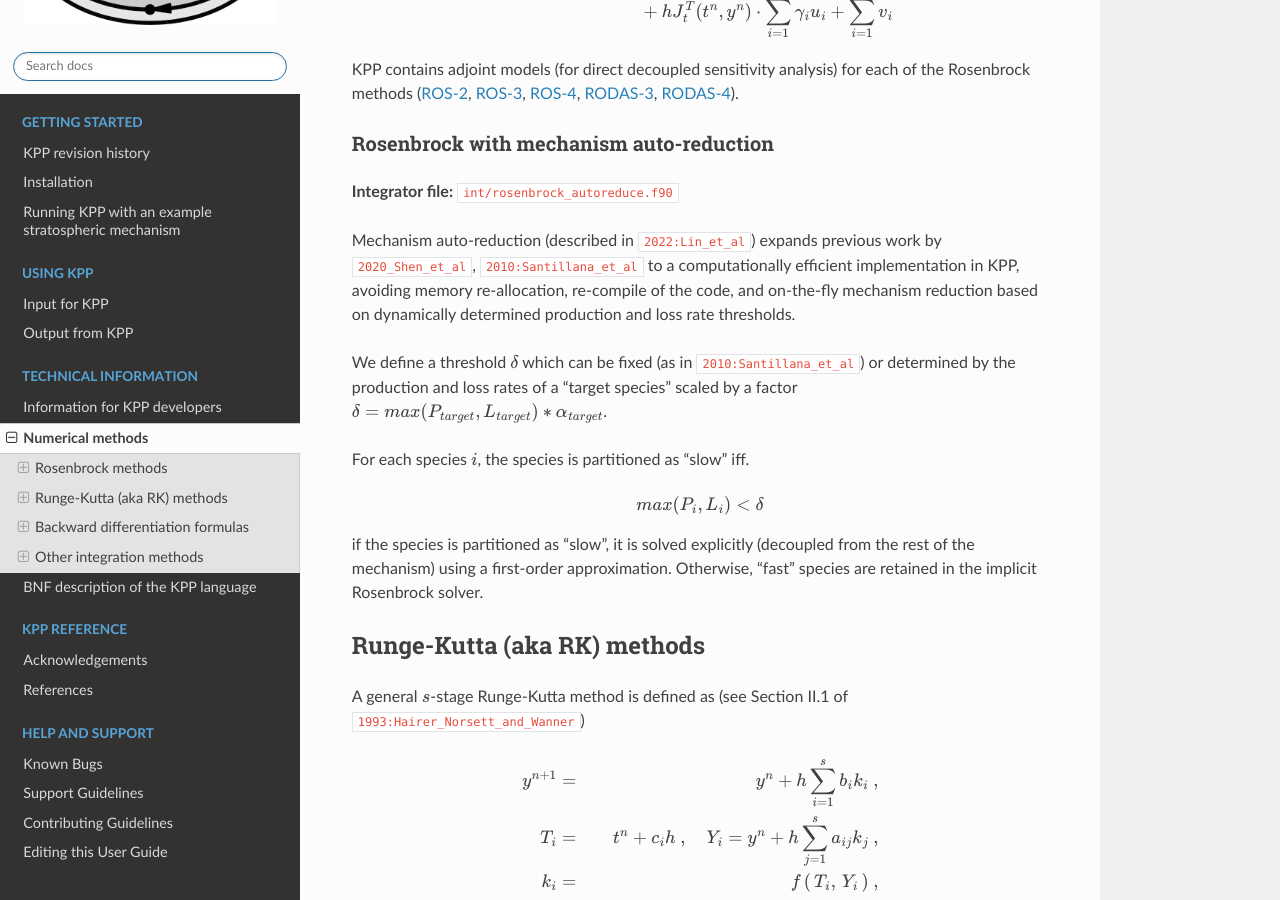
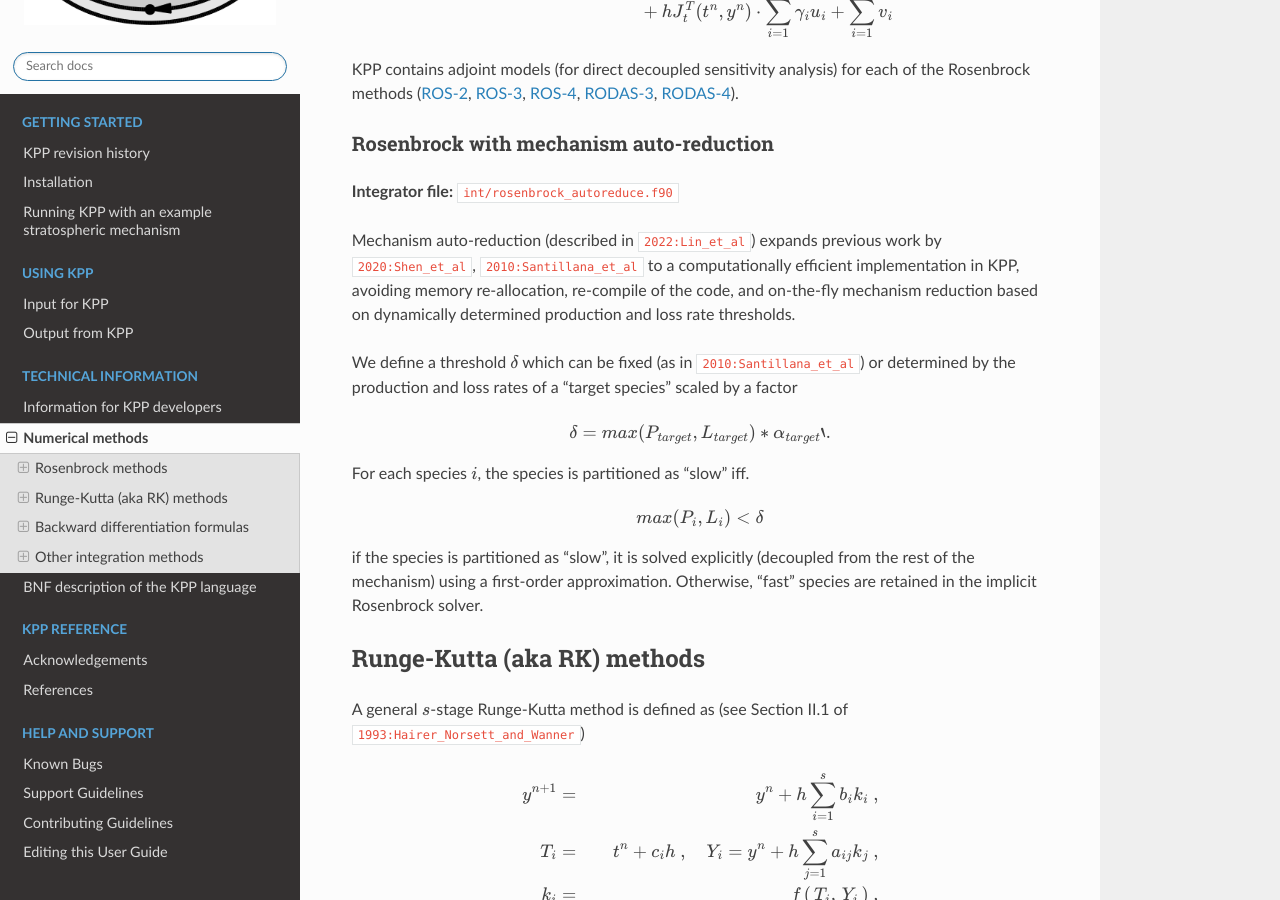
Before and after one commit to KineticPreProcessor/KPP, a Sphinx documentation site: the page built from docs/source/tech_info/07_numerical_methods.rst, in a window 1280 px wide and 900 px high, scrolled down 4961 px. Built offline with Sphinx 7.4.7 and the Read the Docs theme 2.0.0, drawn with Linux system fonts in a browser that asks for light colours; cross-references to code outside the pages are shown as plain code.

Commit message:
Minor documenation updates
docs/source/citations/kpp.bib
- Updated formatting

docs/source/tech_info/07_numerical_methods.rst
- Fixed typo (2020_Shen_et_al should be 2020:Shen_et_al)
- Centered the delta equation
- Other minor formatting updates

docs/source/using_kpp/04_input_for_kpp.rst
- Minor formatting updates

Signed-off-by: Bob Yantosca <yantosca@seas.harvard.edu>

```diff
--- a/docs/source/tech_info/07_numerical_methods.rst
+++ b/docs/source/tech_info/07_numerical_methods.rst
@@ -343,17 +343,35 @@ Rosenbrock with mechanism auto-reduction
 
 **Integrator file:** :file:`int/rosenbrock_autoreduce.f90`
 
-Mechanism auto-reduction (described in :cite:`2022:Lin_et_al`) expands previous work by :cite:`2020_Shen_et_al`, :cite:`2010:Santillana_et_al` to a computationally efficient implementation in KPP, avoiding memory re-allocation, re-compile of the code, and on-the-fly mechanism reduction based on dynamically determined production and loss rate thresholds.
+Mechanism auto-reduction (described in :cite:`2022:Lin_et_al`) expands
+previous work by :cite:`2020:Shen_et_al`,
+:cite:`2010:Santillana_et_al` to a computationally efficient
+implementation in KPP, avoiding memory re-allocation, re-compile of
+the code, and on-the-fly mechanism reduction based on dynamically
+determined  production and loss rate thresholds.
 
-We define a threshold :math:`\delta` which can be fixed (as in :cite:`2010:Santillana_et_al`) or determined by the production and loss rates of a "target species" scaled by a factor :math:`\delta = max(P_{target}, L_{target}) * \alpha_{target}`.
+We define a threshold :math:`\delta` which can be fixed (as in
+:cite:`2010:Santillana_et_al`) or determined by the production and
+loss rates of a "target species" scaled by a factor
+
+.. math::
+
+   \begin{aligned}
+   \delta = max(P_{target}, L_{target}) * \alpha_{target}`.
+   \end{aligned}
 
 For each species :math:`i`, the species is partitioned as "slow" iff.
 
 .. math::
 
+   \begin{aligned}
    max(P_i, L_i) < \delta
+   \end{aligned}
 
-if the species is partitioned as "slow", it is solved explicitly (decoupled from the rest of the mechanism) using a first-order approximation. Otherwise, "fast" species are retained in the implicit Rosenbrock solver.
+if the species is partitioned as "slow", it is solved explicitly
+(decoupled from the rest of the mechanism) using a first-order
+approximation. Otherwise, "fast" species are retained in the implicit
+Rosenbrock solver.
 
 .. _rk-methods:
 
```
Also changed, not shown: docs/source/citations/kpp.bib (+27 -23 lines), docs/source/using_kpp/04_input_for_kpp.rst (+13 -10 lines).
